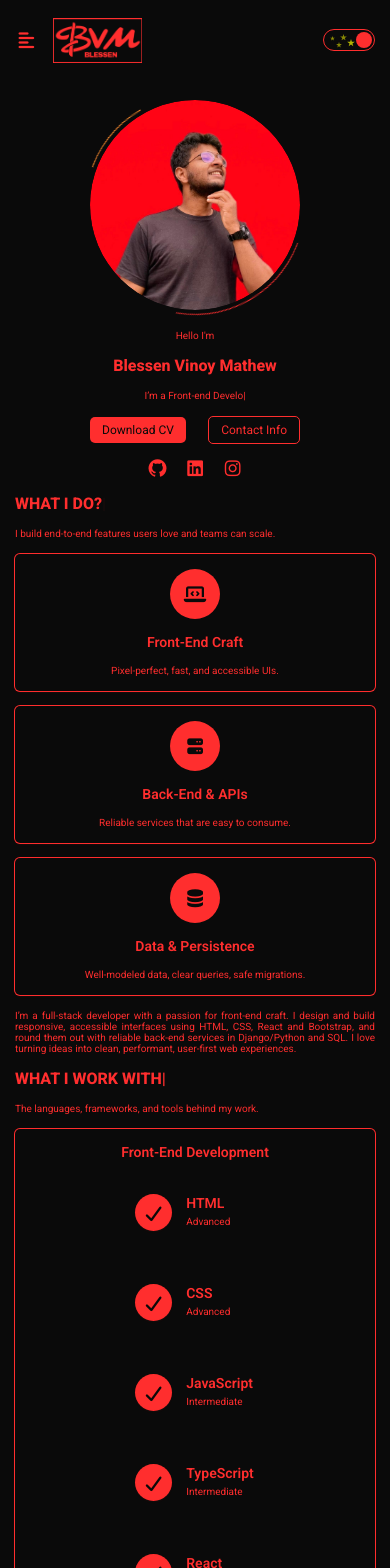
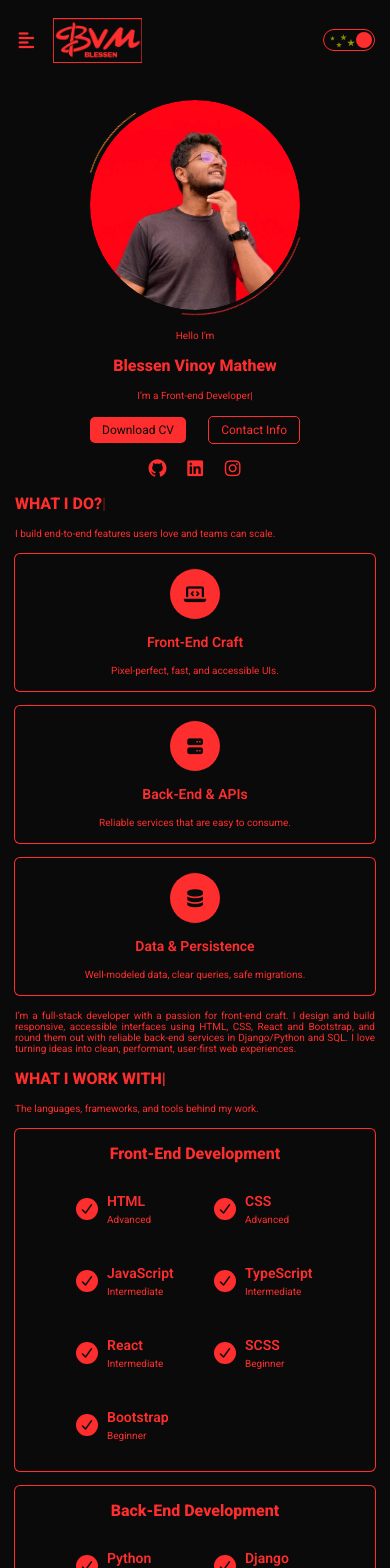
Before and after one commit to Blessen25/Portfolio_BVM, a React (Vite) app in the folder frontend/portfolio/: page / in a window 390 px wide. Shown: the top 1568 px of the page. Built offline with nearby package versions, Linux system fonts and the light colour scheme.

Commit message:
Commited Changes

```diff
--- a/frontend/portfolio/src/components/extras.css
+++ b/frontend/portfolio/src/components/extras.css
@@ -202,13 +202,43 @@
         gap: 15px;
     }
 
+    .skill-itemcard {
+
+        padding: 15px;
+        align-items: center;
+    }
+
     .skillcardparent {
 
         padding: 15px;
     }
 
     .skill-gridcard{
-        grid-template-columns: 1fr;
+        grid-template-columns: repeat(2, minmax(160px, 1fr));
     }
 
 }
+
+@media screen and (max-width: 426px) {
+    .skill-icon {
+
+        width: 20px;
+        height: 20px;
+    }
+
+    .fa-check {
+
+        font-size: 12px !important;
+    }
+
+    .skill-gridcard {
+
+        grid-template-columns: repeat(2, minmax(128px, 1fr));
+
+    }
+
+    .skill-itemcard , .skill-gridcard {
+
+        gap: 10px;
+    }
+}
--- a/frontend/portfolio/src/components/extras.tsx
+++ b/frontend/portfolio/src/components/extras.tsx
@@ -249,7 +249,7 @@ export const SkillscardComponent: React.FC<skillcardProps> = (Props) => {
 
     <>
       <div className={`skillcardparent ${Props.darkMode ? 'darkmodeaboutcard' : 'lightmodeaboutcard'}`}>
-            <h1 className={`${Props.darkMode ? 'darkmodetext' : 'lightmodetext'} h1smalltext`}>{Props.h1text}</h1>
+            <h1 className={`${Props.darkMode ? 'darkmodetext' : 'lightmodetext'} h1text`}>{Props.h1text}</h1>
             <div className="skill-gridcard">
                 {Props?.items?.map((s, i)=>(
                   <>
```
